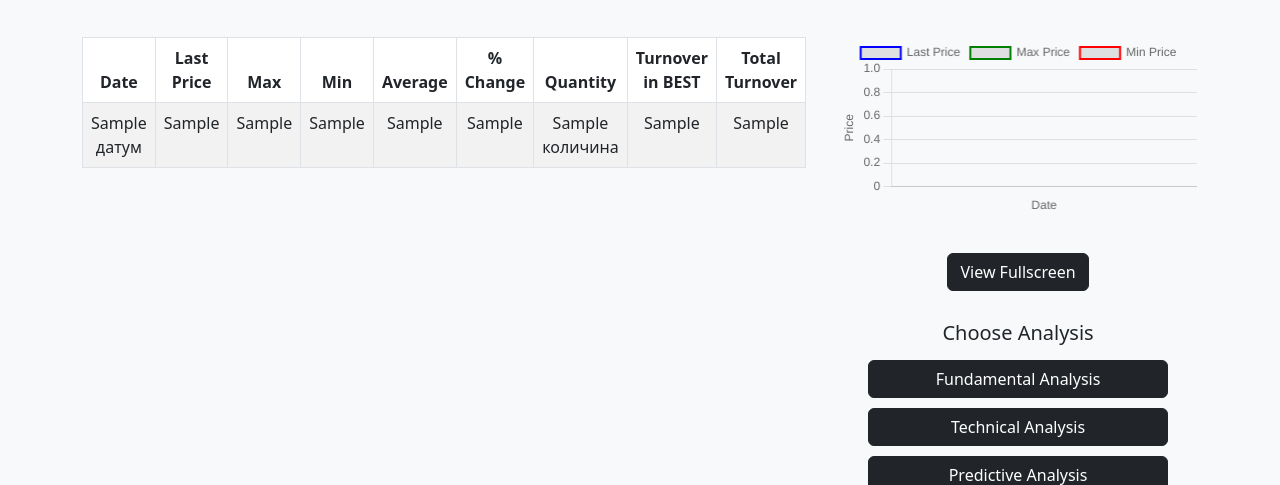
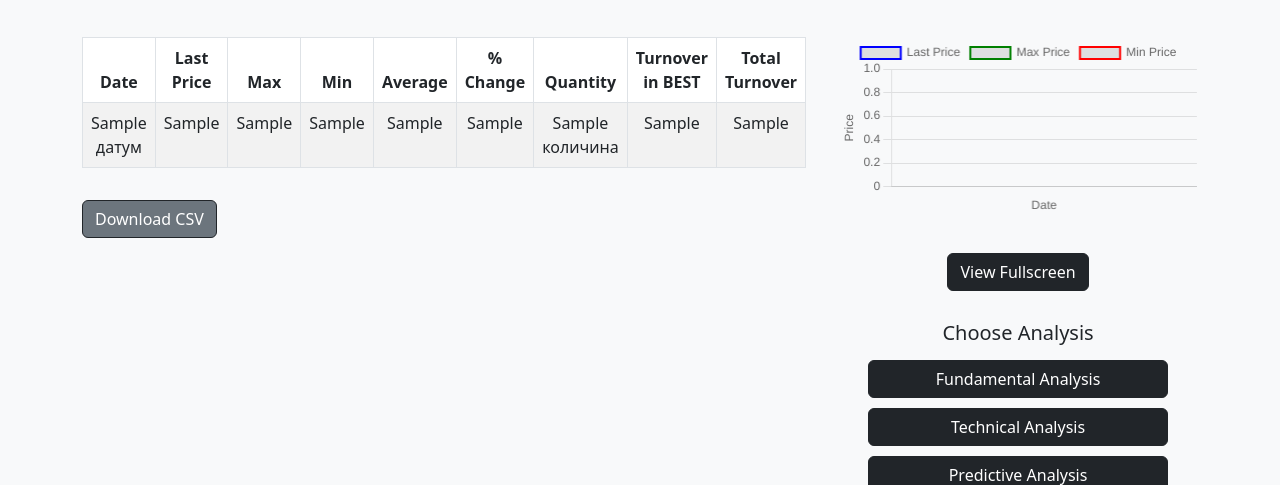
Before and after one commit to sandrazivanovska/DAS, a Flask app: template Domashna3/templates/historical_informations.html in a window 1280 px wide. Shown: the part 153-638 px from the top of the page. Run offline with Flask 3, Linux system fonts and the light colour scheme; the template is opened without the code that fills it: most values are stand-ins (such as "Sample title", 1, 10 or a date in 2020); parts of the project's set-up code (start-up, migrations or seed data) failed here and were passed over.

Commit message:
fixing issues

```diff
--- a/Domashna3/templates/historical_informations.html
+++ b/Domashna3/templates/historical_informations.html
@@ -21,7 +21,7 @@
         .view-visualizations-btn {
             text-align: center;
             margin-top: 20px;
-            margin-bottom: 30px; /* Added margin-bottom for spacing */
+            margin-bottom: 30px;
         }
         .analysis-section {
             text-align: center;
@@ -36,17 +36,24 @@
             max-width: 300px;
             margin: 10px auto;
         }
+        #downloadCsvBtn {
+            background-color: #6c757d;
+            color: white;
+        }
+        #downloadCsvBtn:hover {
+            background-color: #5a6268;
+        }
     </style>
 </head>
 <body class="bg-light text-dark">
     <div class="container my-5">
         <div class="d-flex justify-content-between align-items-center">
             <h1 class="text-center">Historical Informations</h1>
-            <!-- Back button -->
+
             <a href="/" class="btn btn-secondary">Back To Home</a>
         </div>
 
-        <!-- Search Form -->
+
         <form method="POST" class="row g-3 justify-content-center mb-5">
             <div class="col-md-4">
                 <input type="text" name="stock" class="form-control" placeholder="Enter stock symbol (e.g., ALK)" value="{{ stock_name or '' }}">
@@ -62,11 +69,11 @@
             </div>
         </form>
 
-        <!-- Data Table and Chart -->
+
         {% if data %}
         <div class="row-container">
             <div class="table-container">
-                <table class="table table-bordered table-striped text-center">
+                <table class="table table-bordered table-striped text-center" id="historicalTable">
                     <thead>
                         <tr>
                             <th>Date</th>
@@ -96,6 +103,7 @@
                         {% endfor %}
                     </tbody>
                 </table>
+                <button class="btn btn-dark mt-3" id="downloadCsvBtn">Download CSV</button>
             </div>
             <div class="chart-container">
                 <canvas id="historicalChart"></canvas>
@@ -115,7 +123,7 @@
         {% endif %}
     </div>
 
-    <!-- Modal -->
+
     <div class="modal fade" id="visualizationModal" tabindex="-1" aria-labelledby="visualizationModalLabel" aria-hidden="true">
         <div class="modal-dialog modal-fullscreen">
             <div class="modal-content">
@@ -130,11 +138,11 @@
         </div>
     </div>
 
-   <script>
+    <script>
     {% if chart_data %}
     const chartData = {{ chart_data|tojson }};
 
-    // Initialize main chart
+
     const ctx = document.getElementById('historicalChart').getContext('2d');
     const historicalChart = new Chart(ctx, {
         type: 'line',
@@ -188,20 +196,20 @@
         },
     });
 
-    // Initialize full-screen chart
+
     let fullscreenChart;
     document.getElementById('visualizationModal').addEventListener('shown.bs.modal', function () {
         const fullscreenCtx = document.getElementById('fullscreenChart').getContext('2d');
 
-        // Destroy the chart if it exists (prevents duplicate rendering)
+
         if (fullscreenChart) {
             fullscreenChart.destroy();
         }
 
-        // Reinitialize the full-screen chart
+
         fullscreenChart = new Chart(fullscreenCtx, {
             type: 'line',
-            data: historicalChart.data, // Use data from the main chart
+            data: historicalChart.data,
             options: {
                 responsive: true,
                 plugins: {
@@ -226,10 +234,26 @@
             },
         });
     });
-    {% endif %}
-</script>
 
 
+    document.getElementById('downloadCsvBtn').addEventListener('click', function () {
+        const table = document.getElementById('historicalTable');
+        const rows = Array.from(table.querySelectorAll('tr'));
+        const csvContent = rows.map(row => {
+            const cells = Array.from(row.querySelectorAll('th, td'));
+            return cells.map(cell => `"${cell.innerText}"`).join(',');
+        }).join('\n');
+
+        const blob = new Blob([csvContent], { type: 'text/csv;charset=utf-8;' });
+        const url = URL.createObjectURL(blob);
+        const a = document.createElement('a');
+        a.href = url;
+        a.download = 'historical_data.csv';
+        a.click();
+        URL.revokeObjectURL(url);
+    });
+    {% endif %}
+    </script>
 
     <script src="https://cdn.jsdelivr.net/npm/bootstrap@5.3.0/dist/js/bootstrap.bundle.min.js"></script>
 </body>
```
